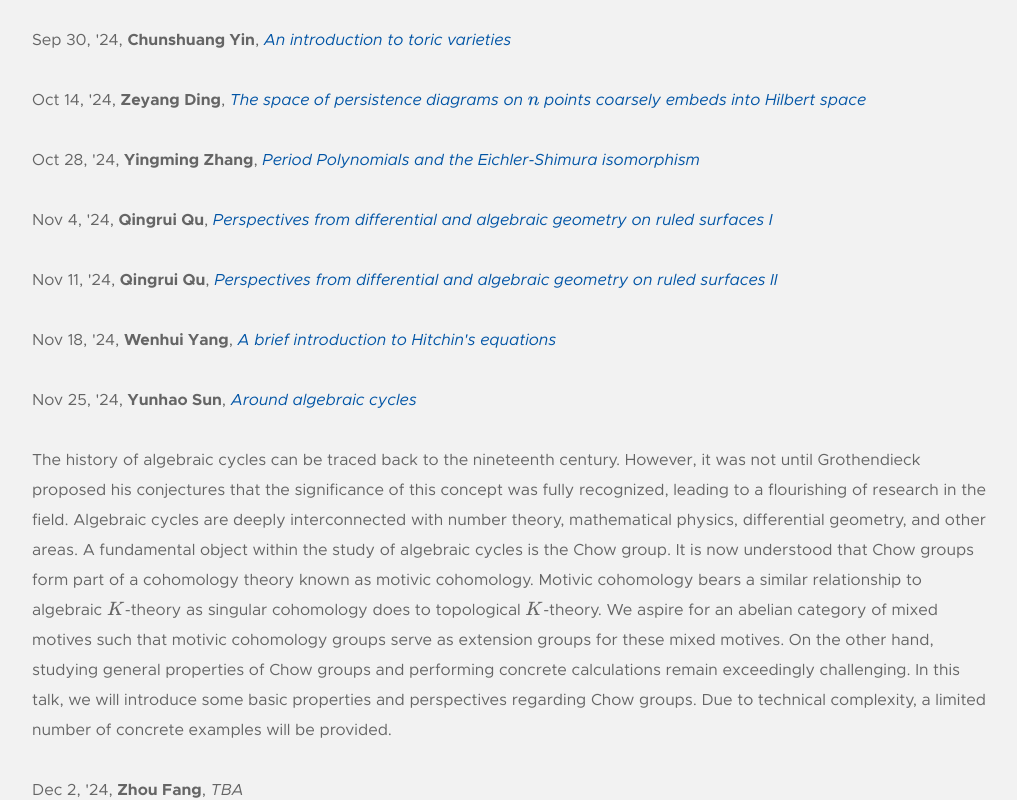
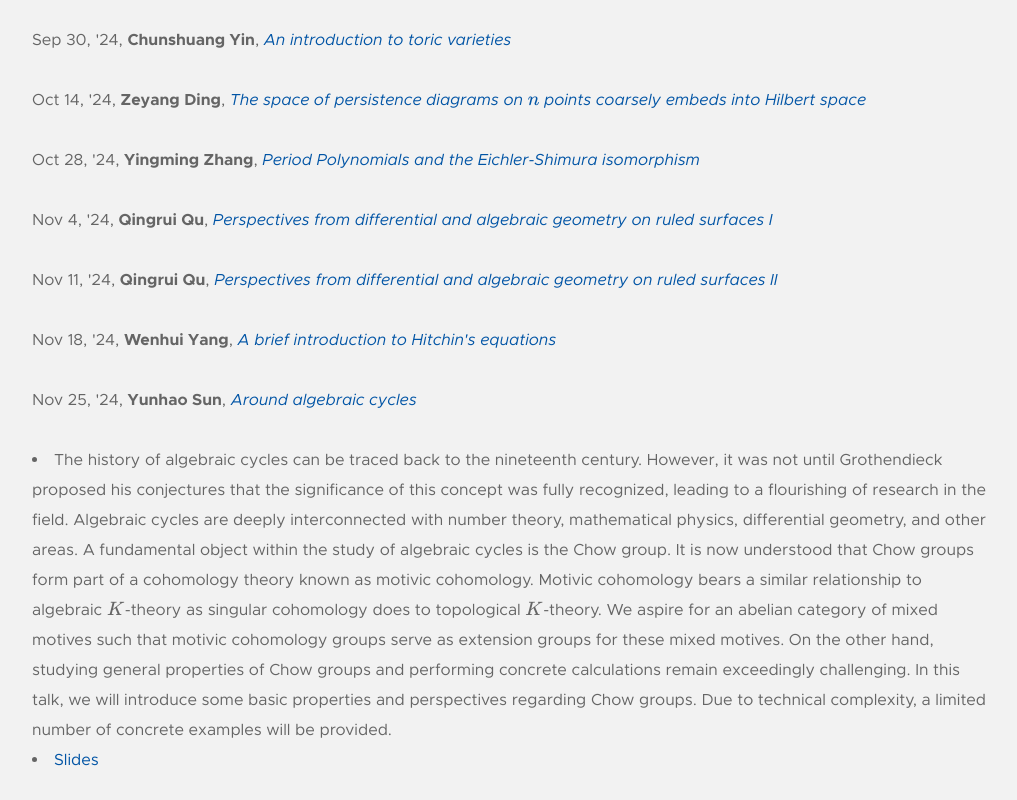
Before and after one commit to sustech-topology/sustech-topology.github.io, a plain HTML site: page grad/index.html in a window 1280 px wide. Both pictures are taken after a click on the link "Around algebraic cycles". Shown: the part 1181-1981 px from the top of the page, without its empty margins (128-1145 px from the left). Drawn offline with nearby package versions, Linux system fonts and the light colour scheme.

Commit message:
Update index.html

```diff
--- a/grad/index.html
+++ b/grad/index.html
@@ -294,6 +294,7 @@
                 Main reference: N. J. Hitchin,
                 <a href="https://doi.org/10.1112/plms/s3-55.1.59" target="_blank"><i>The self-duality equations on a Riemann surface. Proceedings of the London Mathematical Society, s3-55(1):59–126, 1987.</i></a>
             </li>
+            <li><a href="24fal/1118-Yang.pdf" target="_blank">Slides</a></li>
         </div>
 
     </p>
@@ -304,13 +305,16 @@
         <a onclick="toggle_visibility('33');">
         <i>Around algebraic cycles</i></a><br />
         <div id="33" class="toshow" style="display:none">
-            The history of algebraic cycles can be traced back to the nineteenth century. However, it was not until Grothendieck proposed his conjectures that the significance of this concept was
+            <li>
+                The history of algebraic cycles can be traced back to the nineteenth century. However, it was not until Grothendieck proposed his conjectures that the significance of this concept was
             fully recognized, leading to a flourishing of research in the field. Algebraic cycles are deeply interconnected with number theory, mathematical physics, differential geometry,
             and other areas. A fundamental object within the study of algebraic cycles is the Chow group. It is now understood that Chow groups form part of a cohomology theory known as
             motivic cohomology. Motivic cohomology bears a similar relationship to algebraic $K$-theory as singular cohomology does to topological $K$-theory. We aspire for an abelian category of
             mixed motives such that motivic cohomology groups serve as extension groups for these mixed motives. On the other hand, studying general properties of Chow groups and performing concrete
             calculations remain exceedingly challenging. In this talk, we will introduce some basic properties and perspectives regarding Chow groups. Due to technical complexity, a limited number of
             concrete examples will be provided.
+            </li>
+             <li><a href="24fal/1125-Sun.pdf" target="_blank">Slides</a></li>
         </div>
     </p>
 
```
